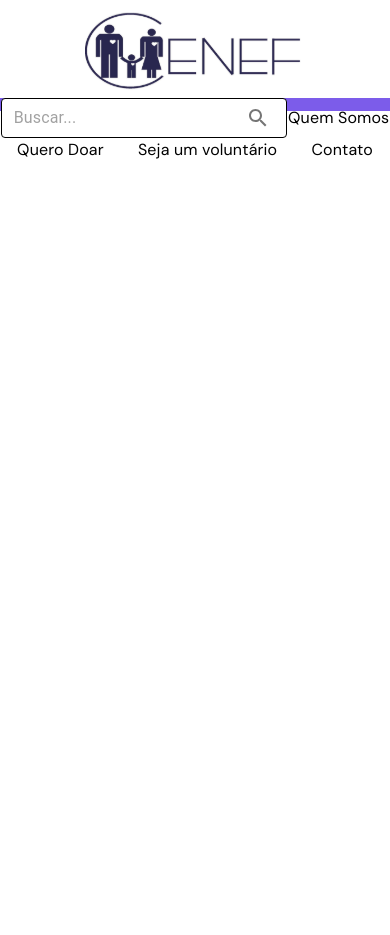
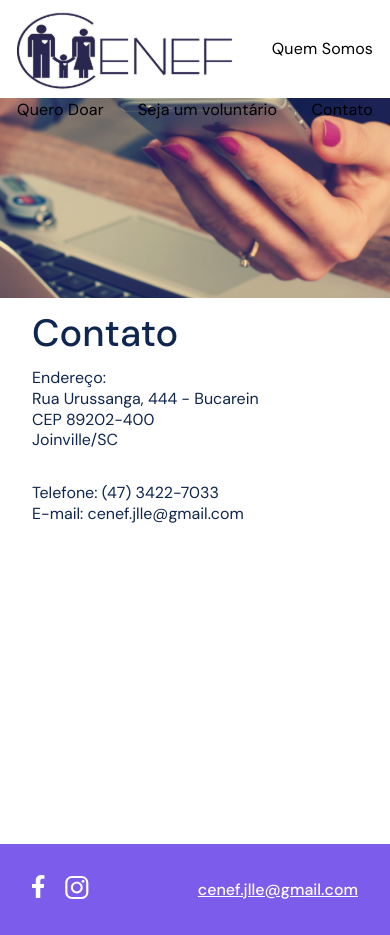
Before and after one commit to julianapedroso/cenef-web, a React (Create React App) app: page /contato in a window 390 px wide. Before the commit the page ends 844 px from the top, so only its background shows below. Built offline with nearby package versions, Linux system fonts and the light colour scheme.

Commit message:
creation of contacts page and responsiveness

```diff
--- a/src/components/Header/index.js
+++ b/src/components/Header/index.js
@@ -1,9 +1,5 @@
 import React from "react";
 import { makeStyles } from "@material-ui/core/styles";
-import Paper from "@material-ui/core/Paper";
-import InputBase from "@material-ui/core/InputBase";
-import IconButton from "@material-ui/core/IconButton";
-import SearchIcon from "@material-ui/icons/Search";
 import { Wrapper, CdnLogo, TextNavegation, NavBar } from "./styles";
 // assets
 import Logo from "../../assets/logo.svg";
@@ -32,20 +28,6 @@ const Header = () => {
       <Wrapper>
         <NavBar>
           <CdnLogo src={Logo} alt="Logo ONG ACEF" />
-          <Paper component="form" className={classes.root}>
-            <InputBase
-              className={classes.input}
-              placeholder="Buscar..."
-              inputProps={{ "aria-label": "search" }}
-            />
-            <IconButton
-              type="submit"
-              className={classes.iconButton}
-              aria-label="search"
-            >
-              <SearchIcon />
-            </IconButton>
-          </Paper>
           <TextNavegation>Quem Somos</TextNavegation>
           <TextNavegation>Quero Doar</TextNavegation>
           <TextNavegation>Seja um voluntário</TextNavegation>
--- a/src/pages/Contact/index.js
+++ b/src/pages/Contact/index.js
@@ -1,8 +1,33 @@
+import React from "react";
+import ContactUs from "../../assets/contact.png";
+import { Image, Main, Section } from "./styles";
+
 const Contact = () => {
   return (
+    <Main>
+      <Section>
         <div>
-          Contato
+          <h1>Contato</h1>
+          <div>
+            <p>
+              Endereço:
+              <br />
+              Rua Urussanga, 444 - Bucarein
+              <br />
+              CEP 89202-400
+              <br />
+              Joinville/SC
+            </p>
+            <p>
+              Telefone: (47) 3422-7033
+              <br />
+              E-mail: cenef.jlle@gmail.com
+            </p>
           </div>
+        </div>
+        <Image src={ContactUs} alt="Mão sobre o notebook segurando iPhone" />
+      </Section>
+    </Main>
   );
 };
 
--- /dev/null
+++ b/src/pages/Contact/styles.js
@@ -0,0 +1,82 @@
+import styled from "styled-components";
+
+export const Main = styled.main`
+  max-width: 1440px;
+  margin: 0 auto;
+  min-height: calc(100vh - 98px);
+`;
+
+export const Section = styled.section`
+  display: flex;
+  align-items: center;
+  justify-content: center;
+  margin-top: 98px;
+
+  @media (max-width: 800px) {
+    flex-direction: column;
+  }
+
+  > div {
+    display: flex;
+    flex-direction: column;
+    padding: 0 64px;
+    width: 50%;
+    font-family: "DM Sans";
+
+    @media (max-width: 450px) {
+      padding: 0 32px;
+      width: 100%;
+      order: 2;
+    }
+
+    h1 {
+      font-weight: 500;
+      font-size: 60px;
+
+      @media (max-width: 450px) {
+        font-size: 38px;
+        margin: 10px 0;
+      }
+
+      margin-bottom: 16px;
+      color: #0f264f;
+    }
+
+    img {
+      max-width: 180px;
+      align-self: center;
+
+      @media (max-width: 450px) {
+        margin-bottom: 100px;
+      }
+    }
+  }
+
+  p {
+    font-size: 28px;
+
+    @media (max-width: 450px) {
+      font-size: 16px;
+      margin: 0;
+      line-height: 20.83px;
+    }
+
+    line-height: 36px;
+    max-width: 500px;
+    color: #0f264f;
+
+    :last-child {
+      padding: 32px 0;
+    }
+  }
+`;
+
+export const Image = styled.img`
+  width: 50%;
+
+  @media (max-width: 450px) {
+    width: 100%;
+    height: 200px;
+    object-fit: cover;
+  }
+`;
```
Also changed, not shown: src/assets/contact.png (added). Lines whose indentation alone changed are shown as unchanged.
